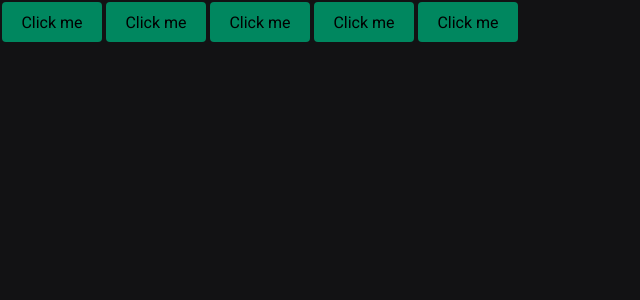
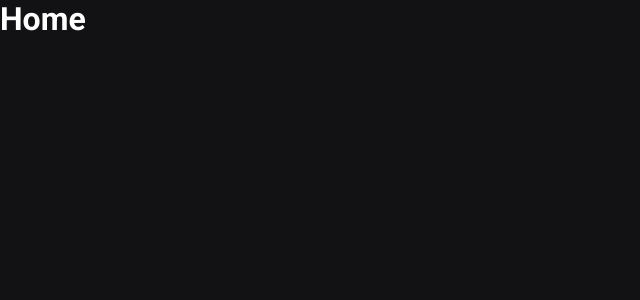
Before and after one commit to jaomuro/02-ignite-timer, a React (Vite) app: page / in a window 1280 px wide. Shown: the top 300 px of the page, without its empty margins (0-640 px from the left). Built offline with nearby package versions, Linux system fonts and the light colour scheme.

Commit message:
Adiciona react router ao projeto

```diff
--- a/package.json
+++ b/package.json
@@ -6,12 +6,13 @@
   "scripts": {
     "dev": "vite",
     "build": "tsc && vite build",
-    "lint": "eslint src --ext .ts,etti.tsx",
+    "lint": "eslint src --ext .ts,.tsx",
     "preview": "vite preview"
   },
   "dependencies": {
     "react": "^18.2.0",
     "react-dom": "^18.2.0",
+    "react-router-dom": "^6.22.0",
     "styled-components": "^6.1.8"
   },
   "devDependencies": {
--- a/src/App.tsx
+++ b/src/App.tsx
@@ -1,20 +1,16 @@
-import { Button } from './components/Button'
 import { ThemeProvider } from 'styled-components'
 import { defaultTheme } from './styles/themes/default'
 import { GlobalStyle } from './styles/themes/global'
+import { Router } from './Router'
+import { BrowserRouter } from 'react-router-dom'
 
 export function App() {
   return (
-    <>
-      <ThemeProvider theme={defaultTheme}>
-        <Button variant="primary" />
-        <Button variant="secondary" />
-        <Button variant="sucess" />
-        <Button variant="danger" />
-        <Button />
-
+    <ThemeProvider theme={defaultTheme}>
+      <BrowserRouter>
+        <Router />
         <GlobalStyle />
-      </ThemeProvider>
-    </>
+      </BrowserRouter>
+    </ThemeProvider>
   )
 }
--- /dev/null
+++ b/src/Router.tsx
@@ -0,0 +1,12 @@
+import { Routes, Route } from 'react-router-dom'
+import { Home } from './pages/Home'
+import { History } from './pages/History'
+
+export function Router() {
+  return (
+    <Routes>
+      <Route path="/" element={<Home />} />
+      <Route path="/history" element={<History />} />
+    </Routes>
+  )
+}
--- a/src/components/Button.styles.ts
+++ /dev/null
@@ -1,27 +0,0 @@
-import styled, { css } from 'styled-components'
-
-export type ButtonVariant = 'primary' | 'secondary' | 'danger' | 'sucess'
-
-interface ButtonContainerProps {
-  variant: ButtonVariant
-}
-
-const buttonVariants = {
-  primary: 'purple',
-  secondary: 'orange',
-  danger: 'red',
-  sucess: 'green',
-}
-
-export const ButtonContainer = styled.button<ButtonContainerProps>`
-  width: 100px;
-  height: 40px;
-  margin: 2px;
-  border-radius: 4px;
-  border: 0;
-
-  background-color: ${(props) => props.theme['green-500']};
-  /* ${(props) => css`
-    background-color: ${buttonVariants[props.variant]};
-  `} */
-`
--- a/src/components/Button.tsx
+++ /dev/null
@@ -1,9 +0,0 @@
-import { ButtonContainer, ButtonVariant } from './Button.styles'
-
-interface ButtonProps {
-  variant?: ButtonVariant
-}
-
-export function Button({ variant = 'primary' }: ButtonProps) {
-  return <ButtonContainer variant={variant}>Click me</ButtonContainer>
-}
--- /dev/null
+++ b/src/pages/History.tsx
@@ -0,0 +1,3 @@
+export function History() {
+  return <h1>History</h1>
+}
--- /dev/null
+++ b/src/pages/Home.tsx
@@ -0,0 +1,3 @@
+export function Home() {
+  return <h1>Home</h1>
+}
```
Also changed, not shown: 1 other file (tests, documents, lock files or other folders).
